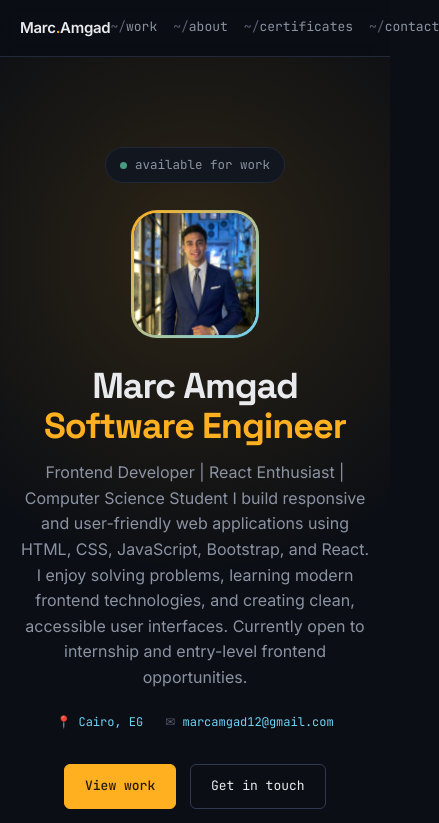
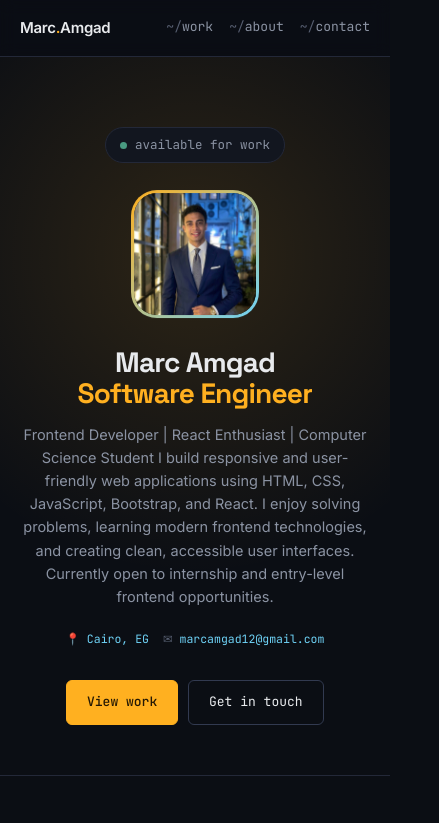
Before and after one commit to marc122005/My-Portfolio12, a plain HTML site: page index.html in a window 390 px wide. Shown: the top 823 px of the page, 439 px wide, since content can reach past the window. Drawn offline with Linux system fonts and the light colour scheme.

Commit message:
change in navlinks

```diff
--- a/index.html
+++ b/index.html
@@ -29,7 +29,7 @@
       <div class="navlinks">
         <a href="#work">work</a>
         <a href="#about">about</a>
-        <a href="#certificates">certificates</a>
+        <a id="certificates-link" href="#certificates">certificates</a>
         <a href="#contact">contact</a>
       </div>
     </nav>
--- a/style.css
+++ b/style.css
@@ -345,6 +345,17 @@ footer{ padding:28px 0; text-align:center; color:var(--text-faint); font-family:
   .wrap{ padding:0 20px; }
   nav{ padding:16px 20px; }
 }
+@media (max-width:480px){
+  .hero{ padding:70px 0 50px; }
+  .hero-name{ font-size:28px; }
+  .hero-sub{ font-size:14.5px; }
+  .hero-meta{ font-size:11.5px; gap:14px; }
+  .hero-cta{ gap:10px; }
+  section{ padding:50px 0; }
+  .about-photo{ max-width:140px; }
+  .navlinks #certificates-link{ display:none; }
+
+  }
 
 @media (prefers-reduced-motion: reduce){
   *, *::before, *::after{ animation-duration:0.01ms !important; animation-iteration-count:1 !important; transition-duration:0.01ms !important; }
```
